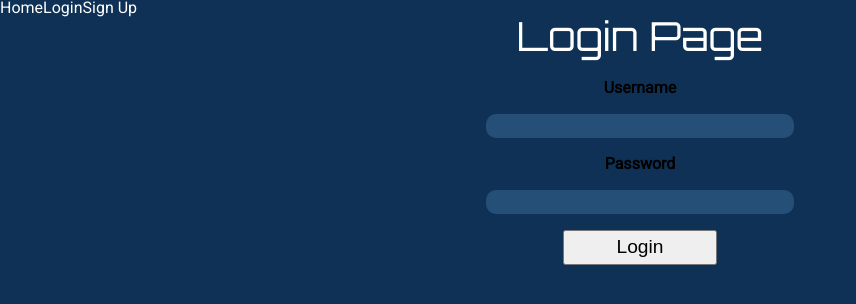
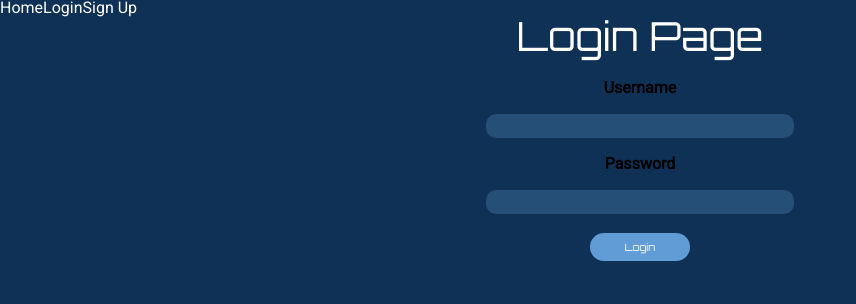
Before and after one commit to bw-virtual-reality-1/React, a React (Create React App) app in the folder client/: page /login in a window 1280 px wide. Shown: the top 304 px of the page, without its empty margins (0-856 px from the left). Built offline with nearby package versions, Linux system fonts and the light colour scheme; no server answers.

Commit message:
styled buttons

```diff
--- a/client/src/components/Style.js
+++ b/client/src/components/Style.js
@@ -30,10 +30,15 @@ const StyledForm = styled.div`
     }
 
     button {
-      width: 20%;
-      height: 35px;
-      margin-top: 0.4rem;
-      font-size: 1.2rem;
+      background-color: #629cd6;
+      width: 100px;
+      border: none;
+      margin: 10px;
+      border-radius: 20px;
+      padding: 1%;
+      outline: none;
+      color: white;
+      font-family: "Orbitron", sans-serif;
     }
   }
 `;
```
